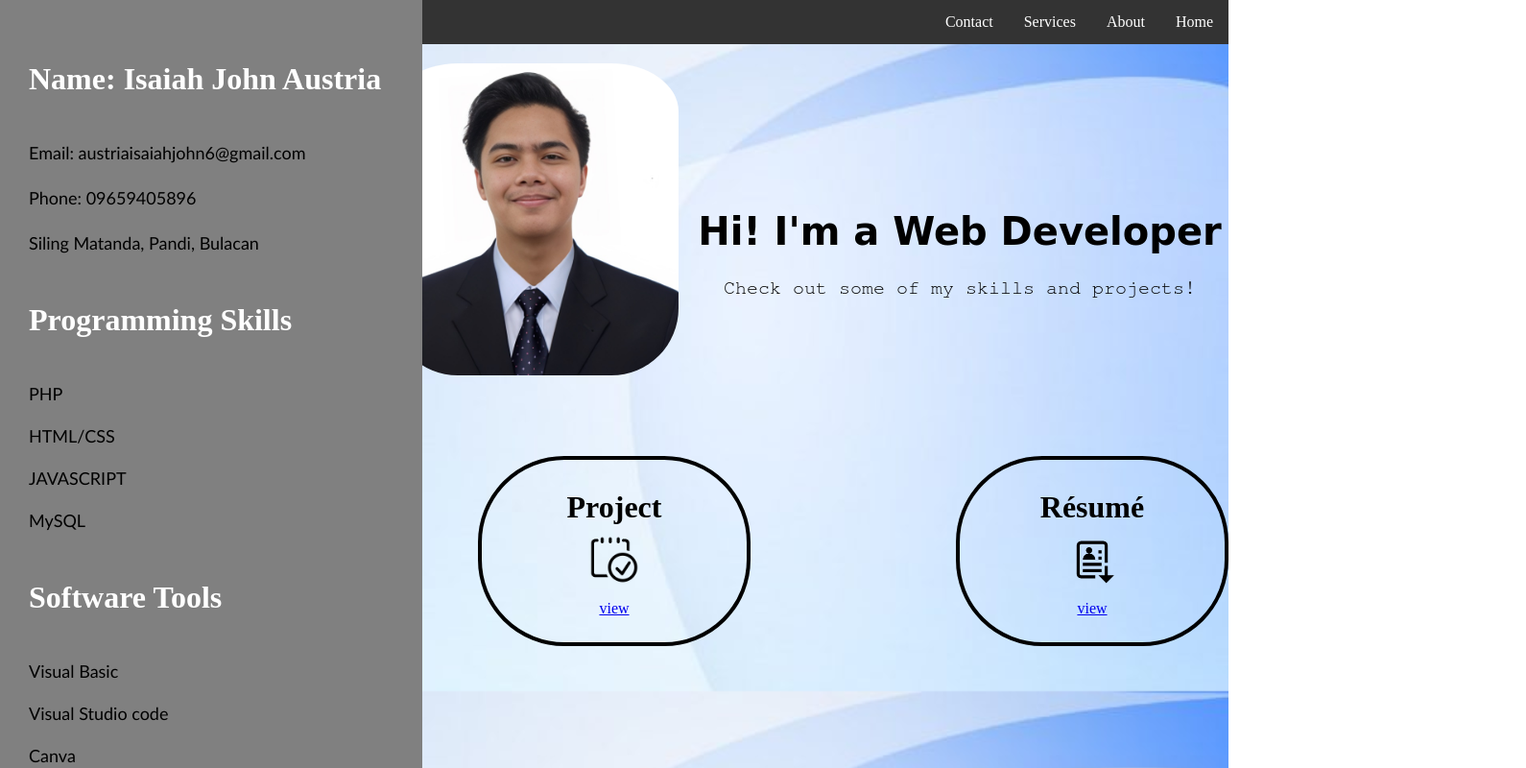
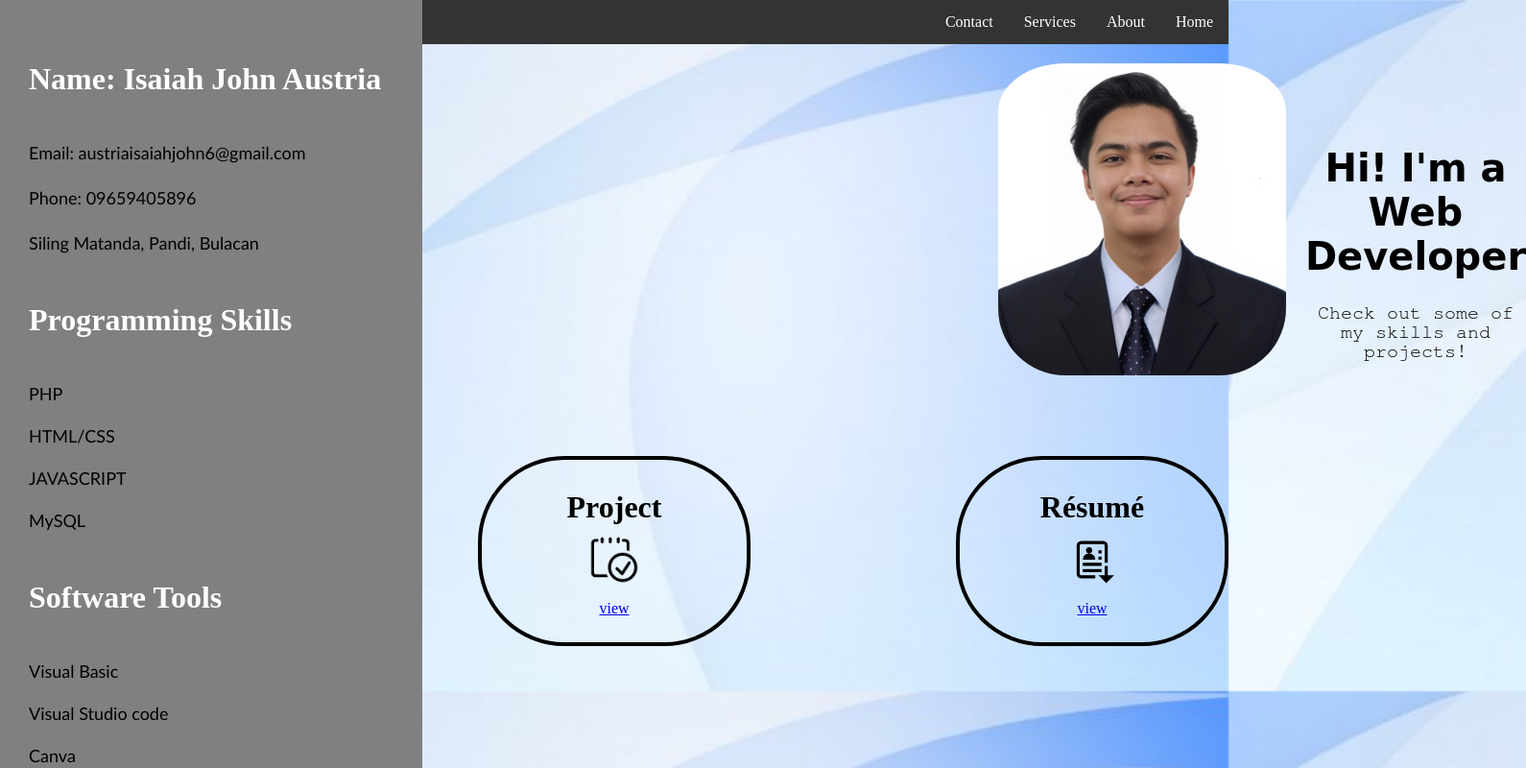
Before and after one commit to IsaiahJohnny/IsaiahJohn, a plain HTML site: page index.html in a window 1280 px wide. Shown: the whole page at 96% size, 1590 px wide, since content can reach past the window. Drawn offline with Linux system fonts and the light colour scheme; files that its build step writes are made by us from their sources.

Commit message:
Update index.html

```diff
--- a/index.html
+++ b/index.html
@@ -44,7 +44,7 @@
     align-items: center;
     justify-content: center;
     text-align: center;
-padding-left: 50px;
+padding-left: 1000px;
 }
         .img {
             max-width: 300px;
```
